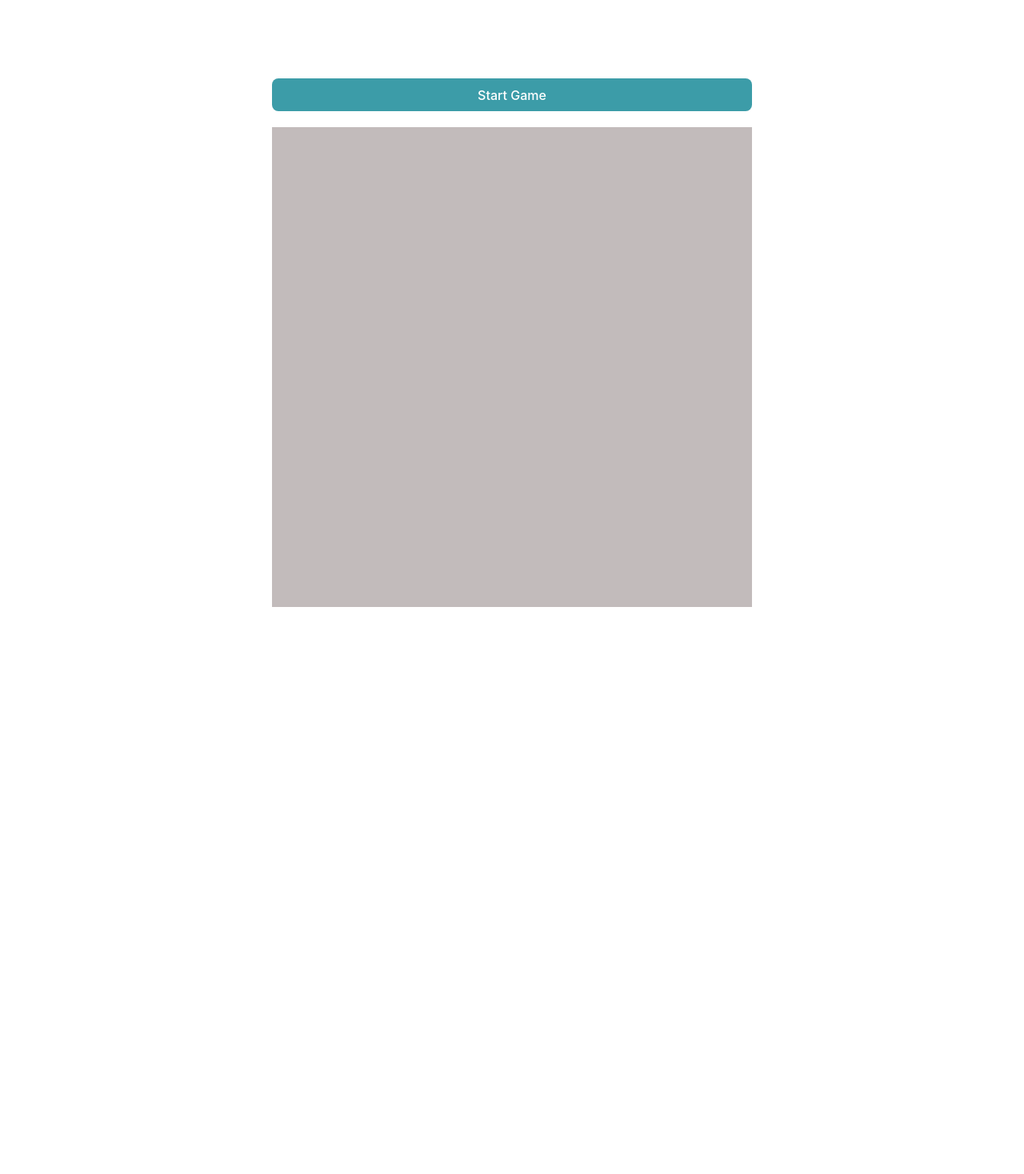
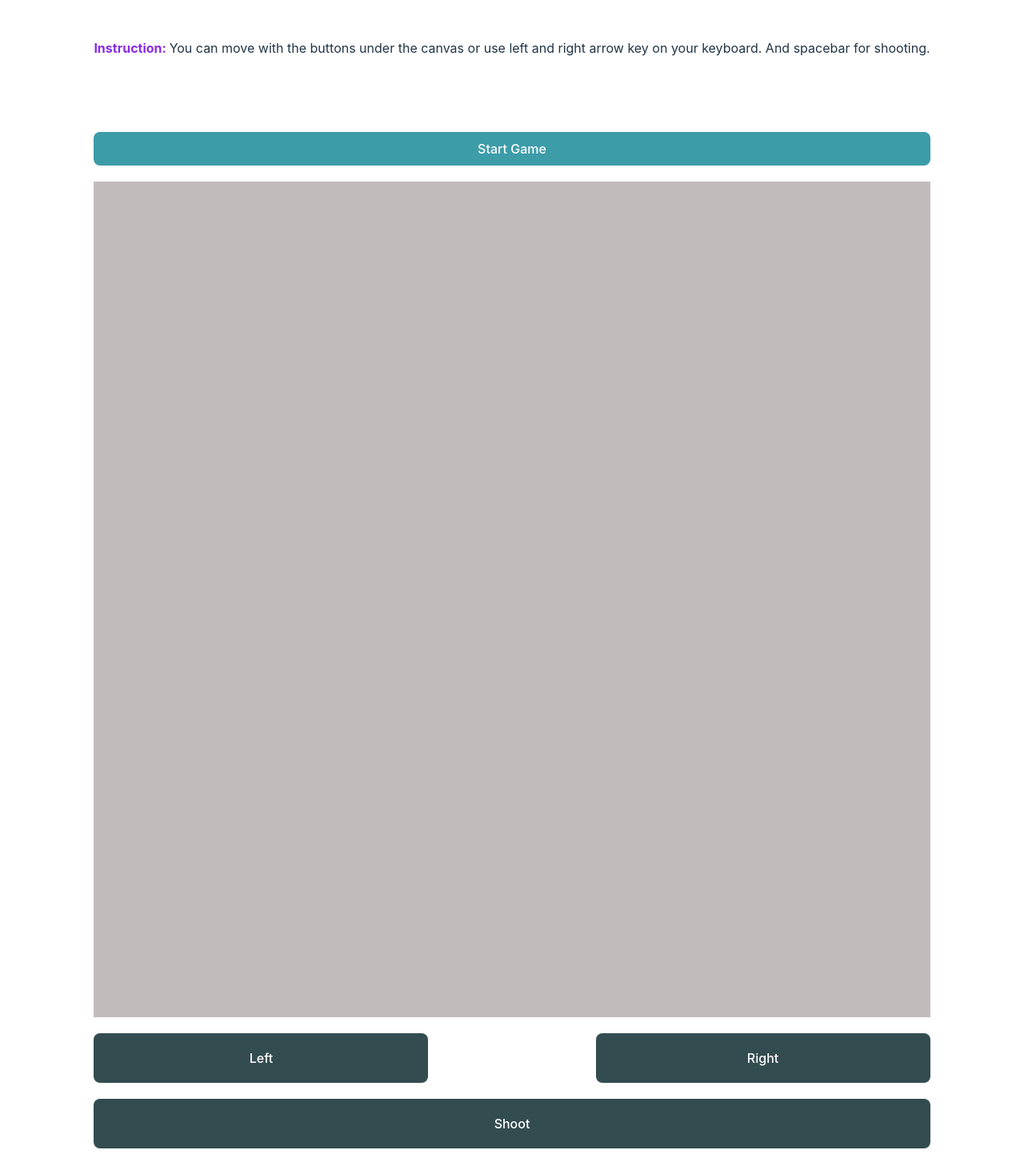
Before and after one commit to Urchmaney/shooter, a website built with Vite: page index.html in a window 1280 px wide. Shown: the whole page at 80% size. Before the commit the page ends 800 px from the top, so only its background shows below. Built offline with nearby package versions, Linux system fonts and the light colour scheme.

Commit message:
add keys and instruction

```diff
--- a/index.html
+++ b/index.html
@@ -8,10 +8,20 @@
   </head>
   <body>
     <div id="app">
+      <p>
+        <span id="InstructionHead">Instruction: </span>You can move with the buttons under the canvas or use left and right arrow key on your keyboard. And spacebar for shooting.
+      </p>
       <h3 id="score"></h3>
       <button id="startBtn">Start Game</button>
       <button id="stopBtn">Stop Game</button>
       <canvas id="playground" height="600" width="600"></canvas>
+
+      <div class="directionContainer">
+        <button id="left" class="actionBtn">Left</button>
+
+        <button id="right" class="actionBtn">Right</button>
+      </div>
+      <button id="shoot" class="actionBtn">Shoot</button>
     </div>
     <script type="module" src="/src/main.ts"></script>
   </body>
--- a/src/main.ts
+++ b/src/main.ts
@@ -6,6 +6,12 @@ const canvas: HTMLCanvasElement = document.querySelector<HTMLCanvasElement>("#pl
 const startBtn : HTMLButtonElement = document.querySelector<HTMLButtonElement>('#startBtn')!;
 
 const stopBtn : HTMLButtonElement = document.querySelector<HTMLButtonElement>('#stopBtn')!;
+
+const leftBtn : HTMLButtonElement = document.querySelector<HTMLButtonElement>('#left')!;
+
+const rightBtn : HTMLButtonElement = document.querySelector<HTMLButtonElement>('#right')!;
+
+const shootBtn : HTMLButtonElement = document.querySelector<HTMLButtonElement>('#shoot')!;
 
 const score : HTMLHeadingElement = document.querySelector<HTMLHeadingElement>('#score')!;
 
@@ -38,7 +44,27 @@ stopBtn.addEventListener("click", () => {
   gameOver();
 })
 
+leftBtn.addEventListener("click", () => {
+  if (!playGround.ongoing) return;
+
+  playGround?.shooter.moveLeft();
+})
+
+rightBtn.addEventListener("click", () => {
+  if (!playGround.ongoing) return;
+
+  playGround?.shooter.moveRight();
+});
+
+shootBtn.addEventListener("click", () => {
+  if (!playGround.ongoing) return;
+
+  playGround?.addShooterBullet();
+})
+
 document.addEventListener("keydown", (e: KeyboardEvent) => {
+  if (!playGround.ongoing) return;
+
   if (e.key === "ArrowRight") {
     playGround?.shooter.moveRight();
   }
--- a/src/style.css
+++ b/src/style.css
@@ -45,6 +45,11 @@ h1 {
   text-align: center;
 }
 
+#InstructionHead {
+  color: blueviolet;
+  font-weight: 700;
+}
+
 #startBtn {
   background-color: rgb(60, 156, 168);
   color: #fff;
@@ -57,6 +62,25 @@ h1 {
 #playground {
   background-color: #c2bbbb;
   image-rendering: pixelated;
+}
+
+.directionContainer {
+  display: flex;
+  justify-content: space-between;
+}
+
+.actionBtn {
+  color: #fff;
+  padding: 20px;
+  background-color: rgb(51, 76, 80);
+}
+
+#left {
+  width: 40%;
+}
+
+#right {
+  width: 40%;
 }
 
 .logo {
```
